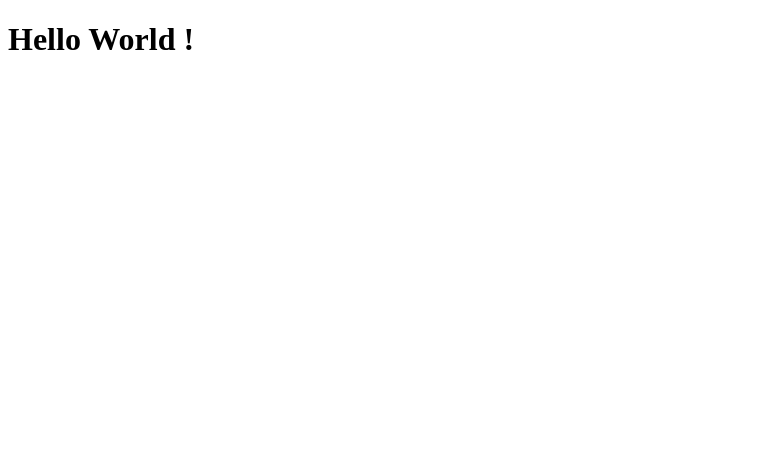
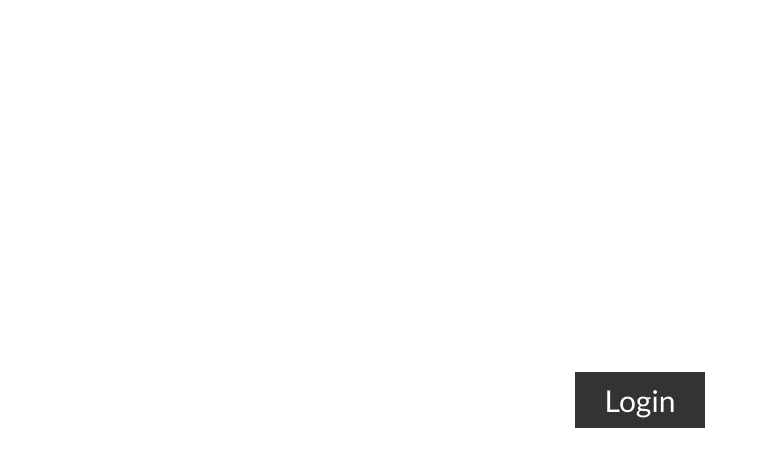
Before and after one commit to sbb3/ft_transcendence, a React (Vite) app: page / in a window 1280 px wide. Shown: the top 466 px of the page, without its empty margins (0-760 px from the left). Built offline with nearby package versions, Linux system fonts and the light colour scheme; the HTML template or start-up script is replaced by a standard one.

Commit message:
Add link for user authorization

```diff
--- a/src/App.tsx
+++ b/src/App.tsx
@@ -1,11 +1,12 @@
-import React from 'react'
+import Authentication  from './components/Authentication'
 
 function App() {
 
   return (
-    <>
-      <h1>Hello World !</h1>
-    </>
+	<>
+		<Authentication />
+	</>
+
   )
 }
 
--- /dev/null
+++ b/src/components/Authentication.tsx
@@ -0,0 +1,11 @@
+import '../style/Authentication.css'
+
+function Authentication() {
+	return (
+		<div id="authentication-block">
+			<a href="https://api.intra.42.fr/oauth/authorize?client_id=u-s4t2ud-dd71a61e34d9d6aa59bb09874dd23613dccfa795bc415cca9b062ccfd9a52193&redirect_uri=http%3A%2F%2Flocalhost%3A3000%2Flogin&response_type=code">Login</a>
+		</div>
+	);
+}
+
+export default Authentication;
--- /dev/null
+++ b/src/style/Authentication.css
@@ -0,0 +1,34 @@
+body
+{
+	margin: 0;
+	padding: 0;
+}
+
+#authentication-block
+{
+	min-height: 100vh;
+	min-width: 100vw;
+	display: flex;
+	justify-content: center;
+	align-items: center;
+}
+
+#authentication-block > a
+{
+	text-decoration: none;
+	color: white;
+	font-size: 30px;
+	border: 2px solid white(0, 187, 153);
+	background-color: #333333;
+	padding-right: 30px;
+	padding-left: 30px;
+	padding-bottom: 10px;
+	padding-top: 10px;
+	font-family: 'Gill Sans', 'Gill Sans MT', Calibri, 'Trebuchet MS', sans-serif;
+	transition: opacity 0.5s ease;
+}
+
+#authentication-block > a:hover
+{
+	opacity: 0.7;
+}
```
